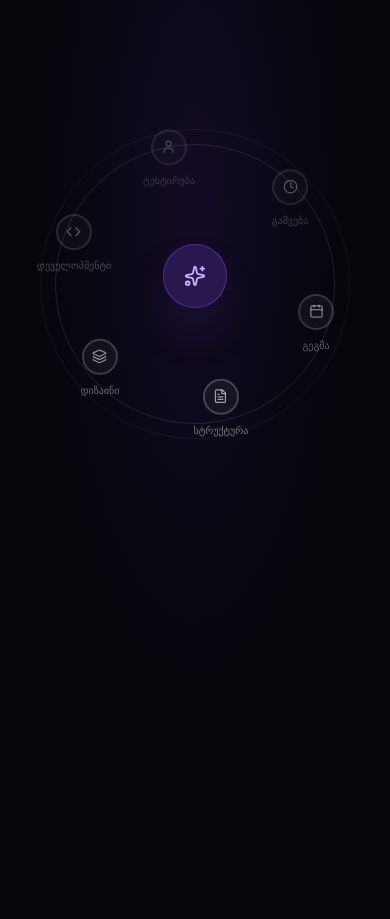
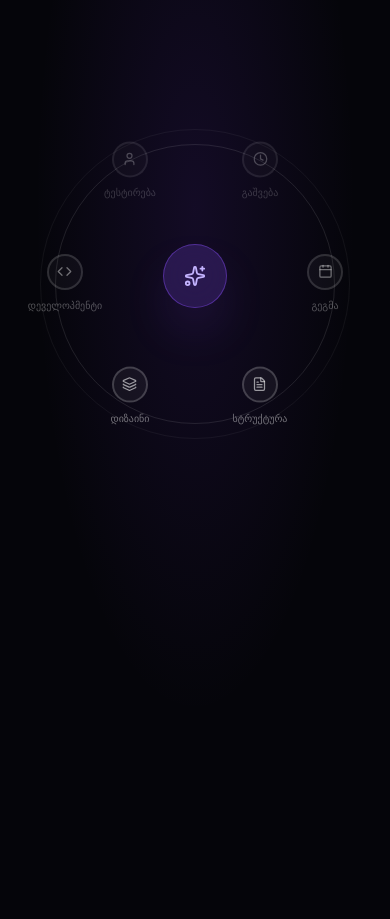
Before and after one commit to giorgibliadze/Orbitflow-AI, a Next.js app: page / in a window 390 px wide. Shown: the part 3300-4219 px from the top of the page. Built offline with nearby package versions, Linux system fonts and the light colour scheme.

Commit message:
mobile fix

```diff
--- a/components/ui/radial-orbital-timeline.tsx
+++ b/components/ui/radial-orbital-timeline.tsx
@@ -14,18 +14,37 @@ export default function RadialOrbitalTimeline({
   const [activeNodeId, setActiveNodeId] = useState<number | null>(null);
   const [rotationAngle, setRotationAngle] = useState(0);
   const [autoRotate, setAutoRotate] = useState(true);
+  const [isMobile, setIsMobile] = useState(false);
 
   const activeItem = timelineData.find((item) => item.id === activeNodeId);
 
   useEffect(() => {
-    if (!autoRotate) return;
+    const checkScreen = () => {
+      const mobile = window.innerWidth < 640;
+      setIsMobile(mobile);
+
+      if (mobile) {
+        setAutoRotate(false);
+      } else {
+        setAutoRotate(true);
+      }
+    };
+
+    checkScreen();
+    window.addEventListener("resize", checkScreen);
+
+    return () => window.removeEventListener("resize", checkScreen);
+  }, []);
+
+  useEffect(() => {
+    if (!autoRotate || isMobile) return;
 
     const timer = setInterval(() => {
       setRotationAngle((prev) => Number(((prev + 0.25) % 360).toFixed(3)));
     }, 50);
 
     return () => clearInterval(timer);
-  }, [autoRotate]);
+  }, [autoRotate, isMobile]);
 
   const getRelatedItems = (itemId: number) => {
     const item = timelineData.find((i) => i.id === itemId);
@@ -40,7 +59,7 @@ export default function RadialOrbitalTimeline({
   const toggleItem = (id: number) => {
     if (activeNodeId === id) {
       setActiveNodeId(null);
-      setAutoRotate(true);
+      if (!isMobile) setAutoRotate(true);
     } else {
       setActiveNodeId(id);
       setAutoRotate(false);
@@ -49,9 +68,7 @@ export default function RadialOrbitalTimeline({
 
   const calculateNodePosition = (index: number, total: number) => {
     const angle = ((index / total) * 360 + rotationAngle) % 360;
-    const radius =
-      typeof window !== "undefined" && window.innerWidth < 640 ? 130 : 245;
-
+    const radius = isMobile ? 130 : 245;
     const radian = (angle * Math.PI) / 180;
 
     return {
@@ -96,7 +113,7 @@ export default function RadialOrbitalTimeline({
       className="relative mx-auto flex h-[680px] w-full max-w-5xl items-start justify-center overflow-visible pt-20 sm:h-[760px] sm:items-center sm:pt-0"
       onClick={() => {
         setActiveNodeId(null);
-        setAutoRotate(true);
+        if (!isMobile) setAutoRotate(true);
       }}
     >
       <div className="absolute top-20 h-[310px] w-[310px] rounded-full border border-white/5 sm:top-auto sm:h-[560px] sm:w-[560px]" />
```
